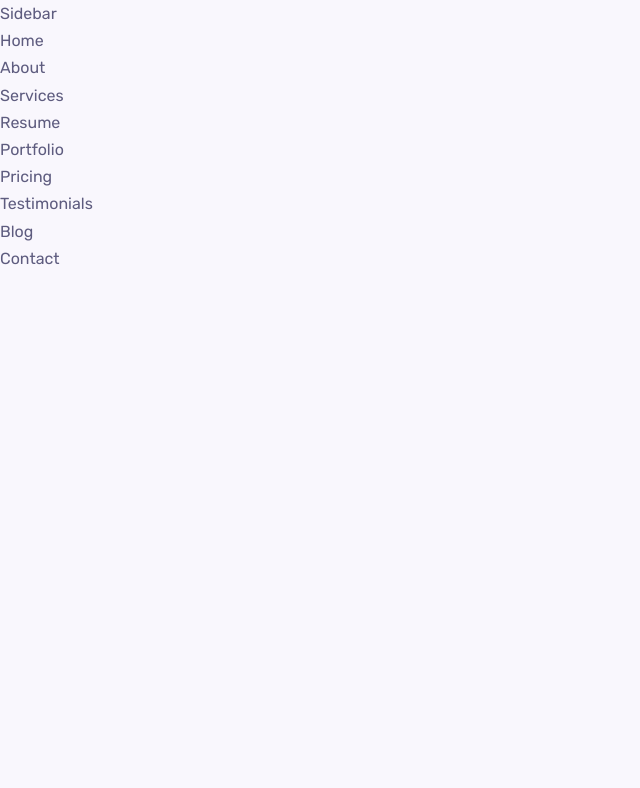
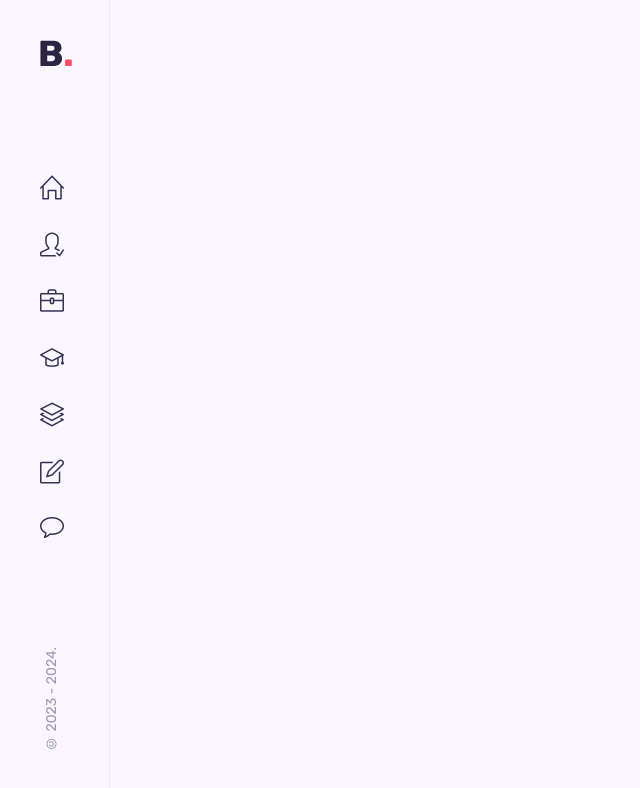
Before and after one commit to punreachrany/my-website, a React (Create React App) app: page / in a window 1280 px wide. Shown: the top 788 px of the page, without its empty margins (0-640 px from the left). Built offline with nearby package versions, Linux system fonts and the light colour scheme.

Commit message:
[feat]: sidebar component added

```diff
--- a/src/components/sidebar/Sidebar.jsx
+++ b/src/components/sidebar/Sidebar.jsx
@@ -1,9 +1,66 @@
 import React from "react";
 import "./sidebar.css";
+import Logo from "../../assets/logo.svg"
 
 const Sidebar = () => {
     return (
-        <div>Sidebar</div>
+        <aside className="aside">
+            <a href="#home" className="nav__logo">
+                <img src={Logo} alt="" />
+            </a>
+
+            <nav className="nav">
+                <div className="nav__menu">
+                    <ul className="nav__list">
+                        <li className="nav__item">
+                            <a href="#home" className="nav__link">
+                                <i className="icon-home"></i>
+                            </a>
+                        </li>
+
+                        <li className="nav__item">
+                            <a href="#about" className="nav__link">
+                                <i className="icon-user-following"></i>
+                            </a>
+                        </li>
+
+                        <li className="nav__item">
+                            <a href="#services" className="nav__link">
+                                <i className="icon-briefcase"></i>
+                            </a>
+                        </li>
+
+                        <li className="nav__item">
+                            <a href="#resume" className="nav__link">
+                                <i className="icon-graduation"></i>
+                            </a>
+                        </li>
+
+                        <li className="nav__item">
+                            <a href="#portfolio" className="nav__link">
+                                <i className="icon-layers"></i>
+                            </a>
+                        </li>
+
+                        <li className="nav__item">
+                            <a href="#blog" className="nav__link">
+                                <i className="icon-note"></i>
+                            </a>
+                        </li>
+
+                        <li className="nav__item">
+                            <a href="#contact" className="nav__link">
+                                <i className="icon-bubble"></i>
+                            </a>
+                        </li>
+                    </ul>
+                </div>
+            </nav>
+
+            <div className="nav__footer">
+                <span className="copyright">&copy; 2023 - 2024.</span>
+            </div>
+        </aside>
     )
 }
 
--- a/src/components/sidebar/sidebar.css
+++ b/src/components/sidebar/sidebar.css
@@ -0,0 +1,33 @@
+.aside {
+    position: fixed;
+    left: 0;
+    top: 0;
+    background: var(--body-color);
+    border-right: 1px solid rgba(0, 0, 0, 0.05);
+    padding: 2.5rem;
+    width: 110px;
+    min-height: 100vh;
+    display: flex;
+    flex-direction: column;
+    justify-content: space-between;
+    z-index: 10;
+}
+
+.nav__list {
+    display: flex;
+    flex-direction: column;
+    row-gap: 1rem;
+}
+
+.nav__link {
+    font-size: 1.5rem;
+    color: var(--title-color);
+    font-weight: var(--font-bold);
+}
+
+.copyright {
+    color: hsl(245, 15%, 65%);
+    font-size: var(--small-font-size);
+    transform: rotate(-180deg);
+    writing-mode: vertical-rl;
+}
```
